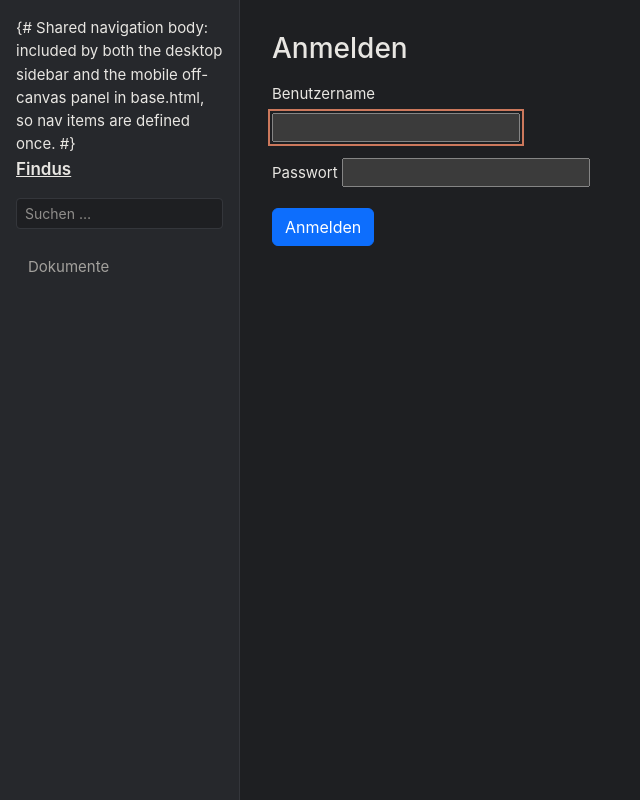
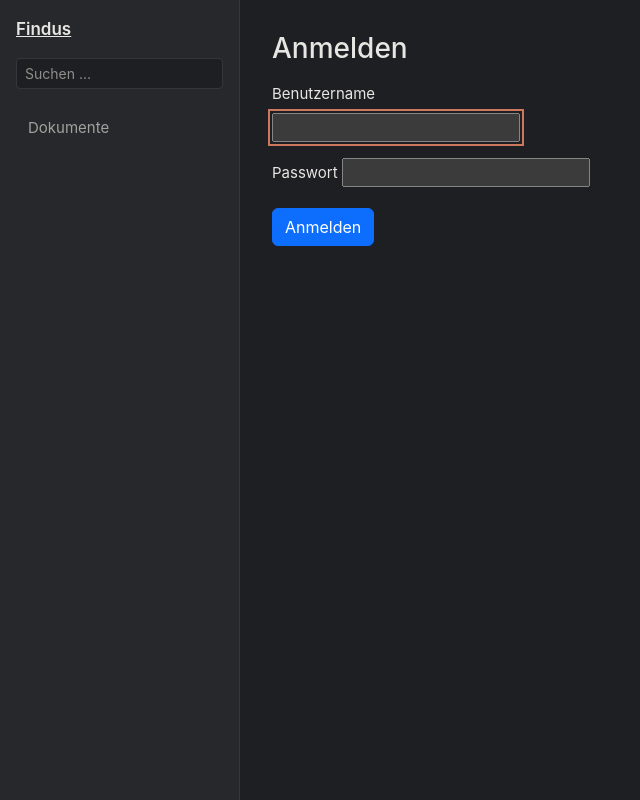
Before and after one commit to gdsanger/Findus, a Django app: page /accounts/login/ in a window 1280 px wide. Shown: the whole page, without its empty margins (0-640 px from the left). Run offline with Django 5.2, Linux system fonts and the light colour scheme; parts of the project's set-up code (start-up, migrations or seed data) failed here and were passed over; some libraries are stand-ins or nearby versions.

Commit message:
fix für kommentare

```diff
--- a/templates/partials/_content_header.html
+++ b/templates/partials/_content_header.html
@@ -1,5 +1,3 @@
-{# Reusable content-layout header: title + optional action row.
-   Include with a page_title (and optional page_actions) context variable. #}
 <div class="findus-page-header">
     <h1 class="findus-page-title">{{ page_title }}</h1>
     {% if page_actions %}
--- a/templates/partials/_nav.html
+++ b/templates/partials/_nav.html
@@ -1,6 +1,4 @@
 {% load static %}
-{# Shared navigation body: included by both the desktop sidebar and the
-   mobile off-canvas panel in base.html, so nav items are defined once. #}
 <a href="{% url 'documents:home' %}" class="findus-brand">
     <span>Findus</span>
 </a>
```
